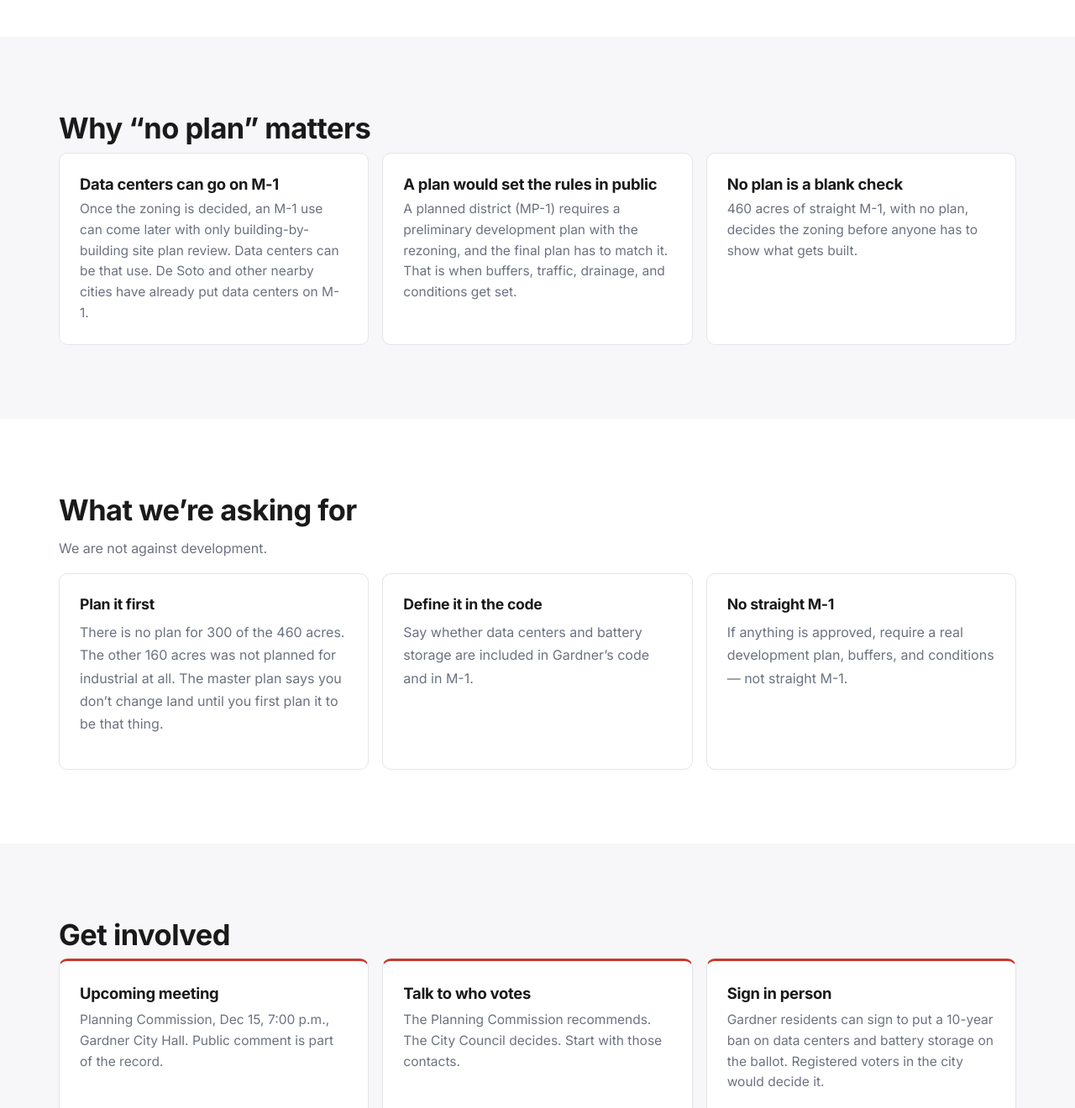
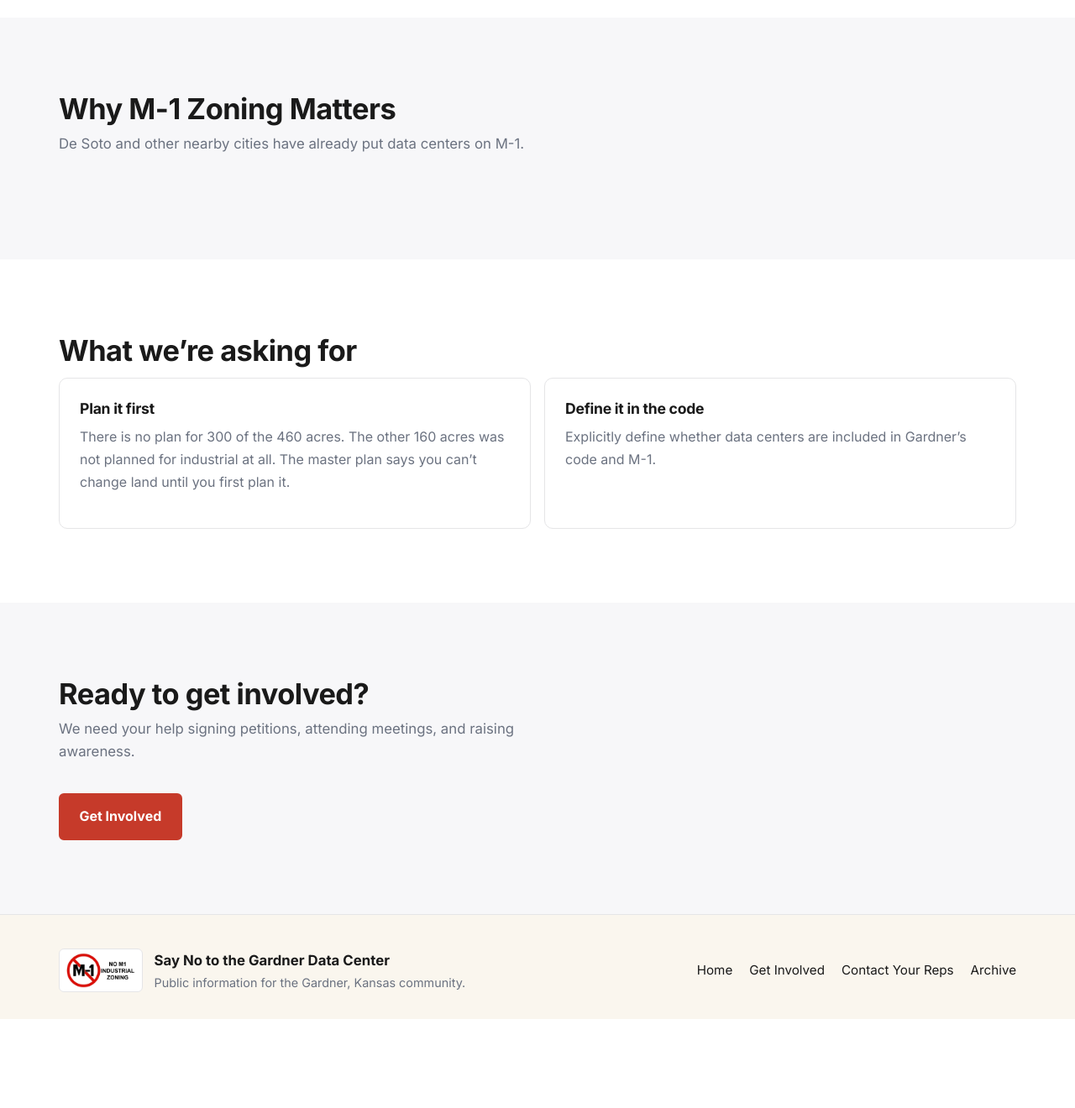
Before and after one commit to keisenb/gardnerdatacenter.com, a plain HTML site: page index.html in a window 1280 px wide. Shown: the part 1480-2800 px from the top of the page at 84% size. After the commit the page ends 2694 px from the top, so only its background shows below. Drawn offline with Linux system fonts and the light colour scheme.

Commit message:
Finish the homepage around one sentence and two asks.
The hero is the 460-acre rezoning, M-1 is why that zoning matters, and Get Involved is a single call to action.

Co-authored-by: Kyle Eisenbarger <keisenb@users.noreply.github.com>

```diff
--- a/index.html
+++ b/index.html
@@ -5,12 +5,12 @@
   <meta name="viewport" content="width=device-width, initial-scale=1.0" />
   <meta name="theme-color" content="#ffffff" />
   <title>Say No to a Data Center in Gardner | Dec 15 Hearing</title>
-  <meta name="description" content="Say no to a data center in Gardner. 460 acres are up for industrial zoning with no plan. Planning Commission hearing December 15, 2026, 7:00 p.m., Gardner City Hall." />
+  <meta name="description" content="460 acres east of Clare Road are up for industrial zoning with no plan, and a data center could be what gets built there." />
   <meta name="keywords" content="Gardner M-1 rezoning, Case 26-303-02, Gardner Planning Commission, Clare Road, Johnson County RUR" />
   <link rel="canonical" href="https://www.gardnerdatacenter.com/" />
 
   <meta property="og:title" content="Say no to a data center in Gardner" />
-  <meta property="og:description" content="460 acres are up for industrial zoning with no plan. Planning Commission hearing December 15, 2026, 7:00 p.m., Gardner City Hall." />
+  <meta property="og:description" content="460 acres east of Clare Road are up for industrial zoning with no plan, and a data center could be what gets built there." />
   <meta property="og:type" content="website" />
   <meta property="og:url" content="https://www.gardnerdatacenter.com/" />
   <meta property="og:site_name" content="Gardner M-1 Rezoning" />
@@ -19,7 +19,7 @@
   <meta property="og:image:alt" content="No M-1 industrial zoning" />
   <meta name="twitter:card" content="summary" />
   <meta name="twitter:title" content="Say no to a data center in Gardner" />
-  <meta name="twitter:description" content="460 acres are up for industrial zoning with no plan. Planning Commission hearing December 15, 2026, 7:00 p.m." />
+  <meta name="twitter:description" content="460 acres east of Clare Road are up for industrial zoning with no plan, and a data center could be what gets built there." />
   <meta name="twitter:image" content="https://www.gardnerdatacenter.com/logo.png?v=2026-05-03" />
   <meta name="twitter:image:alt" content="No M-1 industrial zoning" />
 
@@ -27,7 +27,7 @@
   <link rel="preconnect" href="https://fonts.gstatic.com" crossorigin />
   <link href="https://fonts.googleapis.com/css2?family=Inter:wght@400;500;600;700;800&display=swap" rel="stylesheet" />
 
-  <link rel="stylesheet" href="styles.css?v=2026-11-27-asks" />
+  <link rel="stylesheet" href="styles.css?v=2026-11-27-home" />
   <link rel="icon" type="image/png" href="logo.png?v=2026-05-03" />
 
   <!-- Privacy-friendly analytics by Plausible -->
@@ -93,12 +93,9 @@
 
     <section class="hero">
       <div class="container hero-inner">
-        <h1>Say no to a data center in Gardner.</h1>
-        <p class="lede">About 460 acres east of Clare Road are up for industrial zoning with no plan, and a data center could be what gets built there.</p>
-        <p class="hero-when"><strong>Dec 15 · 7:00 p.m.</strong> Planning Commission, Gardner City Hall.</p>
+        <h1>460 acres east of Clare Road are up for industrial zoning with no plan, and a data center could be what gets built there.</h1>
         <div class="hero-cta">
-          <a href="take-action.html#dec15" class="btn btn-primary">Plan to attend Dec 15</a>
-          <a href="take-action.html#sign" class="btn btn-ghost">Sign in person</a>
+          <a href="take-action.html" class="btn btn-primary">Get Involved</a>
         </div>
       </div>
     </section>
@@ -117,40 +114,22 @@
 
     <section class="section section-soft">
       <div class="container">
-        <h2 class="section-title section-title-wide">Why &ldquo;no plan&rdquo; matters</h2>
-        <div class="grid grid-3">
-          <article class="card">
-            <h3>Data centers can go on M-1</h3>
-            <p>Once the zoning is decided, an M-1 use can come later with only building-by-building site plan review. Data centers can be that use. De Soto and other nearby cities have already put data centers on M-1.</p>
-          </article>
-          <article class="card">
-            <h3>A plan would set the rules in public</h3>
-            <p>A planned district (MP-1) requires a preliminary development plan with the rezoning, and the final plan has to match it. That is when buffers, traffic, drainage, and conditions get set.</p>
-          </article>
-          <article class="card">
-            <h3>No plan is a blank check</h3>
-            <p>460 acres of straight M-1, with no plan, decides the zoning before anyone has to show what gets built.</p>
-          </article>
-        </div>
+        <h2 class="section-title section-title-wide">Why M-1 Zoning Matters</h2>
+        <p class="section-intro">De Soto and other nearby cities have already put data centers on M-1.</p>
       </div>
     </section>
 
     <section class="section section-light">
       <div class="container prose">
         <h2 class="section-title section-title-wide">What we&rsquo;re asking for</h2>
-        <p class="section-intro">We are not against development.</p>
-        <div class="grid grid-3">
+        <div class="grid ask-grid">
           <article class="card">
             <h3>Plan it first</h3>
-            <p>There is no plan for 300 of the 460 acres. The other 160 acres was not planned for industrial at all. The master plan says you don&rsquo;t change land until you first plan it to be that thing.</p>
+            <p>There is no plan for 300 of the 460 acres. The other 160 acres was not planned for industrial at all. The master plan says you can&rsquo;t change land until you first plan it.</p>
           </article>
           <article class="card">
             <h3>Define it in the code</h3>
-            <p>Say whether data centers and battery storage are included in Gardner&rsquo;s code and in M-1.</p>
-          </article>
-          <article class="card">
-            <h3>No straight M-1</h3>
-            <p>If anything is approved, require a real development plan, buffers, and conditions — not straight M-1.</p>
+            <p>Explicitly define whether data centers are included in Gardner&rsquo;s code and M-1.</p>
           </article>
         </div>
       </div>
@@ -158,24 +137,9 @@
 
     <section class="section section-soft">
       <div class="container">
-        <h2 class="section-title section-title-wide">Get involved</h2>
-        <div class="action-grid help-grid">
-          <article class="action-card">
-            <h3>Upcoming meeting</h3>
-            <p>Planning Commission, Dec 15, 7:00 p.m., Gardner City Hall. Public comment is part of the record.</p>
-            <a class="action-link" href="take-action.html#dec15">See the hearing &rarr;</a>
-          </article>
-          <article class="action-card">
-            <h3>Talk to who votes</h3>
-            <p>The Planning Commission recommends. The City Council decides. Start with those contacts.</p>
-            <a class="action-link" href="representatives.html">Contact your reps &rarr;</a>
-          </article>
-          <article class="action-card" id="sign">
-            <h3>Sign in person</h3>
-            <p>Gardner residents can sign to put a 10-year ban on data centers and battery storage on the ballot. Registered voters in the city would decide it.</p>
-            <a class="action-link" href="https://www.facebook.com/groups/1553968829393597" target="_blank" rel="noopener noreferrer">Find a time to sign</a>
-          </article>
-        </div>
+        <h2 class="section-title section-title-wide">Ready to get involved?</h2>
+        <p class="section-intro">We need your help signing petitions, attending meetings, and raising awareness.</p>
+        <a href="take-action.html" class="btn btn-primary">Get Involved</a>
       </div>
     </section>
 
--- a/styles.css
+++ b/styles.css
@@ -2111,7 +2111,12 @@ body:not(.is-archive-schedule) .meetings-schedule .timeline-item.is-past .timeli
 .secondary-actions a:hover { color: var(--color-accent-hover); }
 
 /* Case 26-303-02 ------------------------------------------------ */
+.is-rezoning .hero h1 { max-width: 22em; font-size: clamp(1.7rem, 4.2vw, 2.55rem); }
 .is-rezoning .hero .lede { max-width: 65ch; }
+.ask-grid { grid-template-columns: 1fr; }
+@media (min-width: 700px) {
+  .ask-grid { grid-template-columns: 1fr 1fr; }
+}
 .is-rezoning .hero-cta .btn,
 .action-block .btn {
   white-space: normal;
```
Also changed, not shown: archive-home-2026-05.html (+1 -1 lines), archive-meetings-2026-05.html (+1 -1 lines), archive.html (+1 -1 lines), myths.html (+1 -1 lines), representatives.html (+1 -1 lines), resources.html (+1 -1 lines), take-action.html (+1 -1 lines), the-proposal.html (+1 -1 lines).
